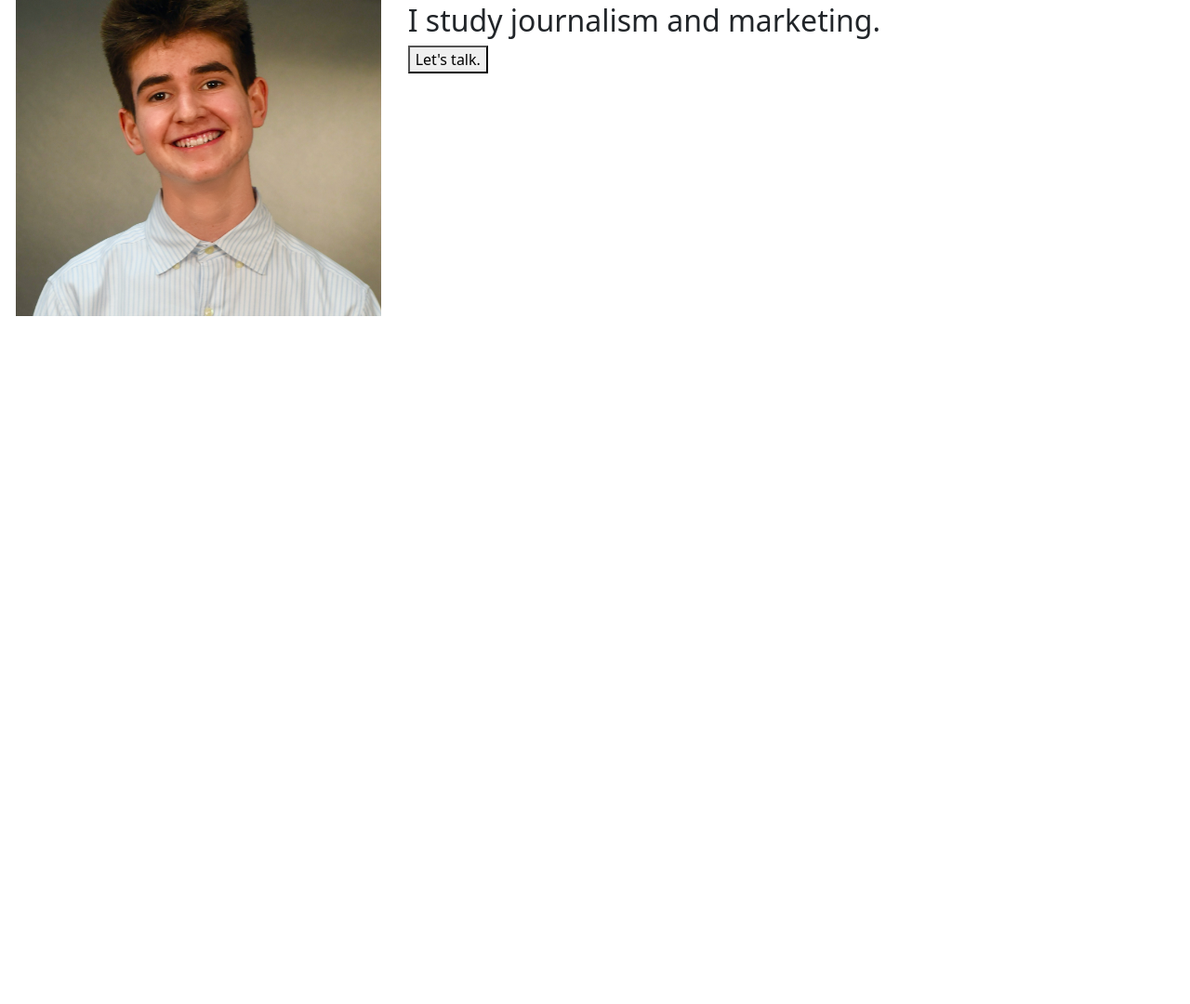
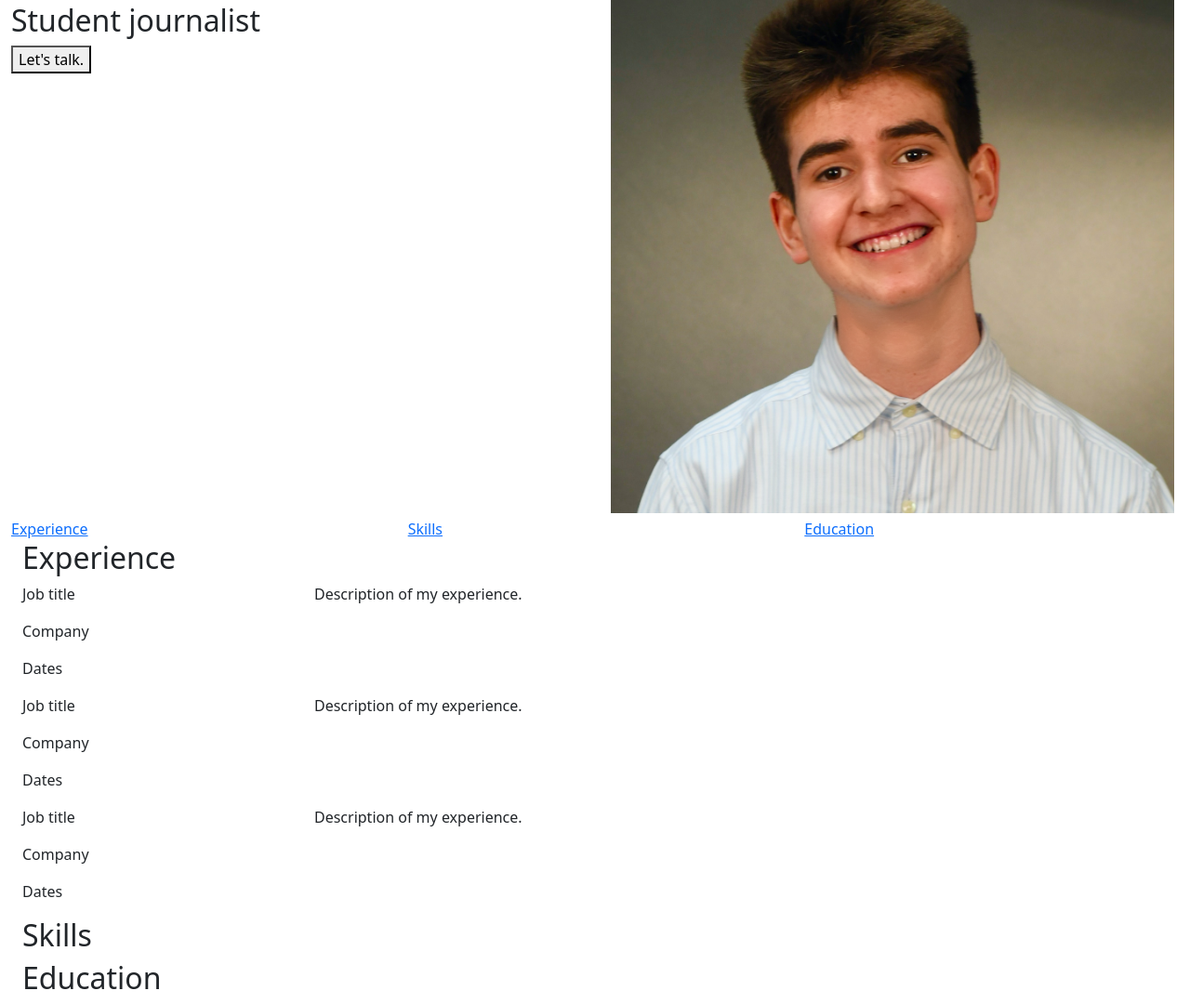
Before and after one commit to einavtsach/Einav-Tsach-JOUR352, a plain HTML site: page online-portfolio/index.html in a window 1280 px wide. Shown: the part 53-1133 px from the top of the page at 93% size. Before the commit the page ends 800 px from the top, so only its background shows below. Drawn offline with nearby package versions, Linux system fonts and the light colour scheme.

Commit message:
Update index.html

```diff
--- a/online-portfolio/index.html
+++ b/online-portfolio/index.html
@@ -5,6 +5,12 @@
 
         <meta name="viewport" content="width=device-width, initial-scale=1" />
         <title>Einav Tsach Portfolio</title>
+
+        <link rel="preconnect" href="https://fonts.googleapis.com" />
+        <link rel="preconnect" href="https://fonts.gstatic.com" crossorigin />
+        <link
+            href="https://fonts.googleapis.com/css2?family=Archivo+Black&family=Poppins:ital,wght@0,100;0,200;0,300;0,400;0,500;0,600;0,700;0,800;0,900;1,100;1,200;1,300;1,400;1,500;1,600;1,700;1,800;1,900&display=swap"
+            rel="stylesheet" />
 
         <link
             href="https://cdn.jsdelivr.net/npm/bootstrap@5.3.3/dist/css/bootstrap.min.css"
@@ -15,18 +21,84 @@
         <link href="style.css" rel="stylesheet" />
     </head>
     <body>
-        <div class="container-fluid">
+        <div class="container-fluid" id="topper">
             <div class="row">
-                <div class="col-sm-4">
+                <div class="col-sm-6">
+                    <h1>Einav Tsach</h1>
+                    <h2>Student journalist</h2>
+                    <button>Let's talk.</button>
+                </div>
+                <div class="col-sm-6">
                     <img src="IMG_8462.JPG" alt="Einav Tsach Headshot" />
-
-                </div>
-                <div class="col-sm-8">
-                  <h1>Einav Tsach</h1>
-                    <h2>I study journalism and marketing.</h2>
-                    <button>Let's talk.</button>
                 </div>
             </div>
         </div>
+        <div class="container-fluid" id="nav">
+             <div class="row">
+                 <div class="col-sm-4"><a href="#experience">Experience</a></div>
+                 <div class="col-sm-4"><a href="#skills">Skills</a></div>
+                 <div class="col-sm-4"><a href="#education">Education</a></div>
+                 </div>
+            <div class="container-fluid" id="sections">
+            <div class="row">
+                <div class="col">
+                <h2 id="exprience">Experience</h2>
+                </div>
+                </div>
+
+                <div class="row">
+
+                    <div class="col-sm-3">
+                    <p>Job title</p>
+                        <p>Company</p>
+                        <p>Dates</p>
+                    </div>
+                    <div class="col-sm-9">
+                        <p>Description of my experience.</p>
+                    </div>
+                </div>
+
+                  <div class="row">
+
+                    <div class="col-sm-3">
+                    <p>Job title</p>
+                        <p>Company</p>
+                        <p>Dates</p>
+                    </div>
+                    <div class="col-sm-9">
+                        <p>Description of my experience.</p>
+                    </div>
+                </div>
+
+                  <div class="row">
+
+                    <div class="col-sm-3">
+                    <p>Job title</p>
+                        <p>Company</p>
+                        <p>Dates</p>
+                    </div>
+                    <div class="col-sm-9">
+                        <p>Description of my experience.</p>
+                    </div>
+                </div>
+
+
+
+
+
+                 <div class="row">
+                <div class="col">
+                <h2 id="skills">Skills</h2>
+                </div>
+                </div>
+
+                 <div class="row">
+                <div class="col">
+                <h2 id="education">Education</h2>
+                </div>
+                </div>
+
+            </div>
+
     </body>
 </html>
```
